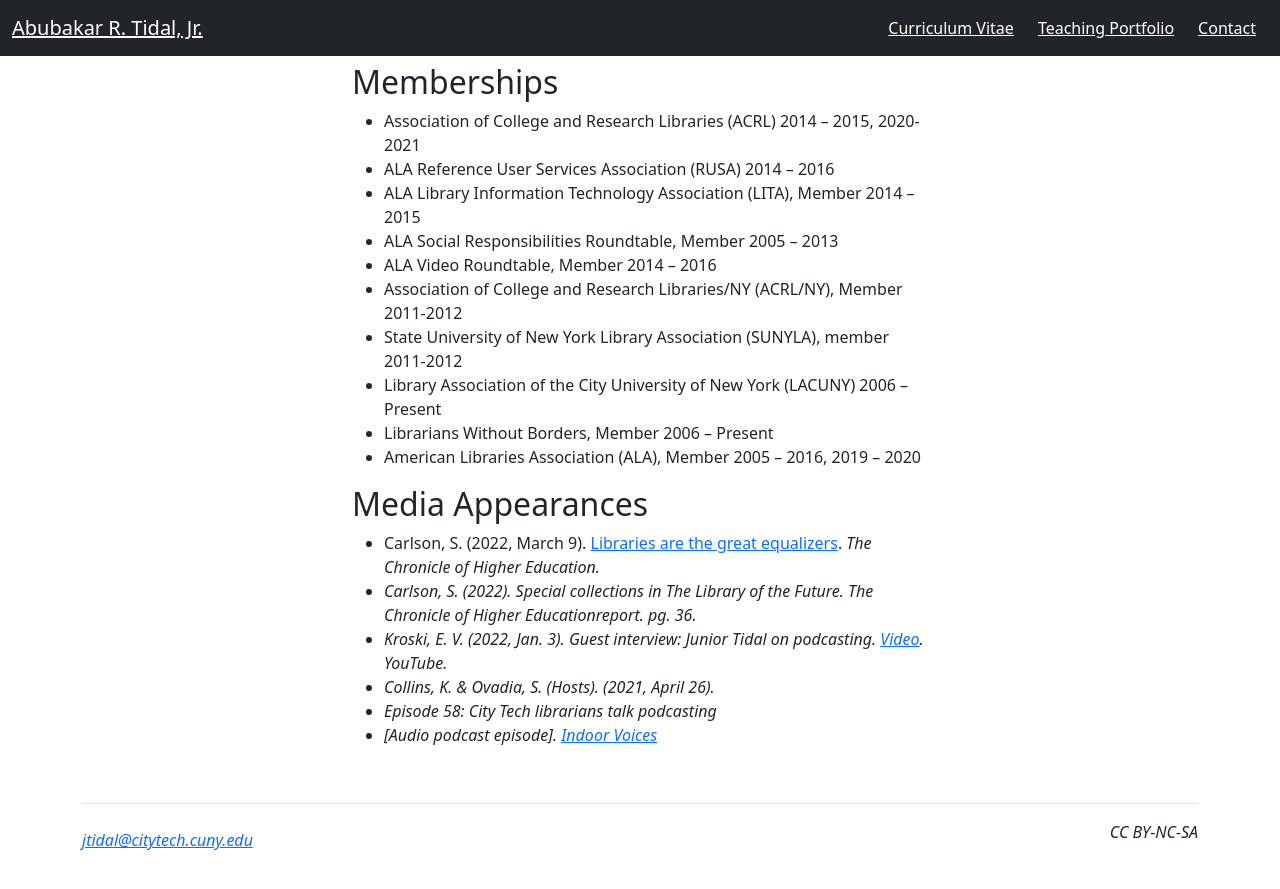
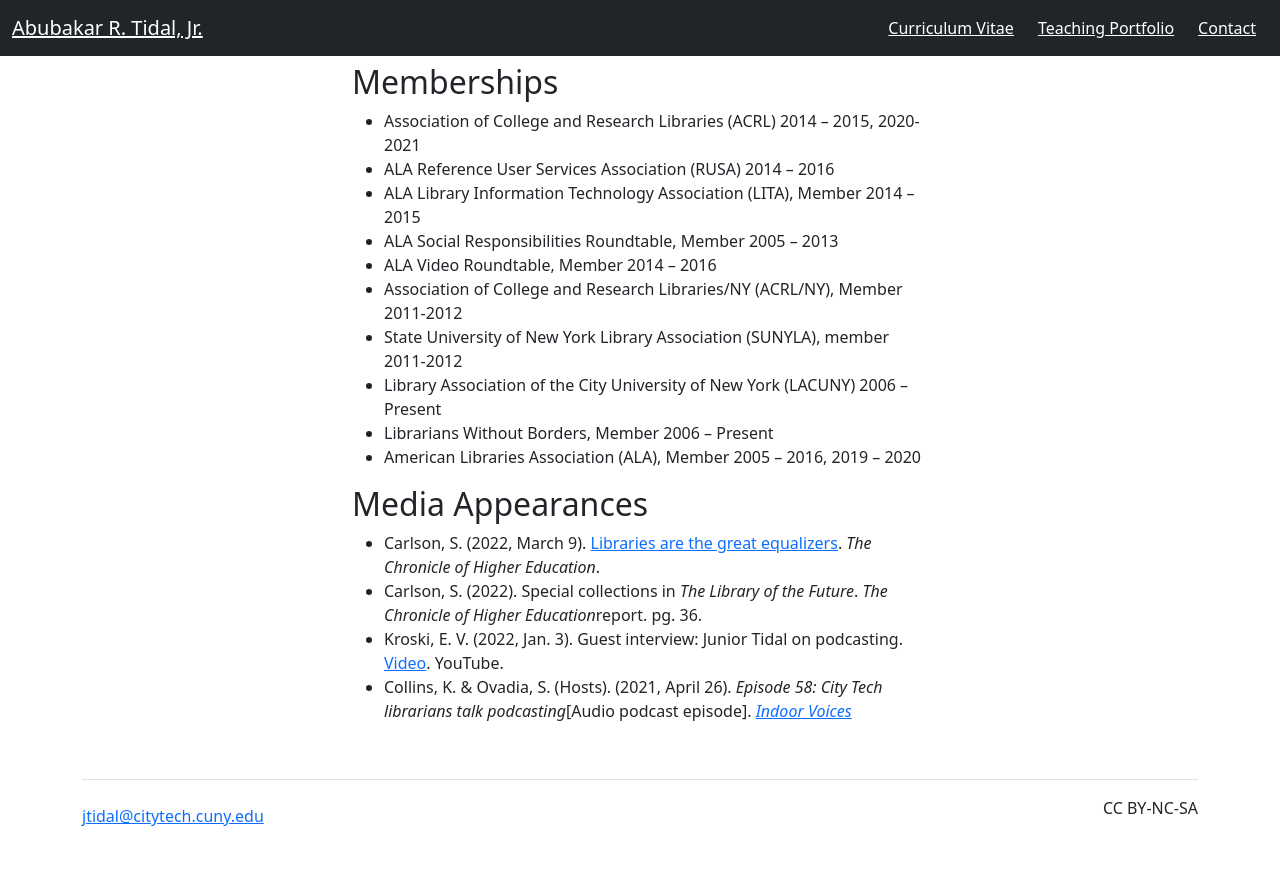
Before and after one commit to KentuckyFriedTofu/KentuckyFriedTofu.github.io, a Jekyll site: the page built from cv.html, in a window 1280 px wide and 900 px high, scrolled down 14418 px. Shown: the top 889 px of the window. Built offline with Jekyll 4.4.1, drawn with Linux system fonts in a browser that asks for light colours.

```diff
--- a/cv.html
+++ b/cv.html
@@ -505,10 +505,10 @@ title: Abubakar R. Tidal, Jr. - Curriculum Vitae
     <h2 id="media">Media Appearances</h2>
 
       <ul>
-        <li>Carlson, S. (2022, March 9). <a href="https://www.chronicle.com/chronicle-intelligence/report/libraries-are-the-great-equalizers">Libraries are the great equalizers</a>. <em>The Chronicle of Higher Education</en>.</li>
+        <li>Carlson, S. (2022, March 9). <a href="https://www.chronicle.com/chronicle-intelligence/report/libraries-are-the-great-equalizers">Libraries are the great equalizers</a>. <em>The Chronicle of Higher Education</em>.</li>
         <li>Carlson, S. (2022). Special collections in <em>The Library of the Future</em>. <em>The Chronicle of Higher Education</em>report. pg. 36.</li>
-        <li>Kroski, E. V. (2022, Jan. 3). Guest interview: Junior Tidal on podcasting. <a href="https://www.youtube.com/watch?v=u32-9eYj8Mw](https://www.youtube.com/watch?v=u32-9eYj8Mw)">Video</a>. YouTube. </li>
-        <li>Collins, K. & Ovadia, S. (Hosts). (2021, April 26). <li>Episode 58: City Tech librarians talk podcasting<li>[Audio podcast episode]. <em><a href="https://traffic.libsyn.com/secure/indoorvoices/Tidal_and_Almeida.mp3](https://traffic.libsyn.com/secure/indoorvoices/Tidal_and_Almeida.mp3">Indoor Voices</em></a></li>
+        <li>Kroski, E. V. (2022, Jan. 3). Guest interview: Junior Tidal on podcasting. <a href="https://www.youtube.com/watch?v=u32-9eYj8Mw">Video</a>. YouTube. </li>
+        <li>Collins, K. & Ovadia, S. (Hosts). (2021, April 26). <em>Episode 58: City Tech librarians talk podcasting</em>[Audio podcast episode]. <em><a href="https://traffic.libsyn.com/secure/indoorvoices/Tidal_and_Almeida.mp3](https://traffic.libsyn.com/secure/indoorvoices/Tidal_and_Almeida.mp3">Indoor Voices</em></a></li>
       </ul>
   </div>
 </div>
```
